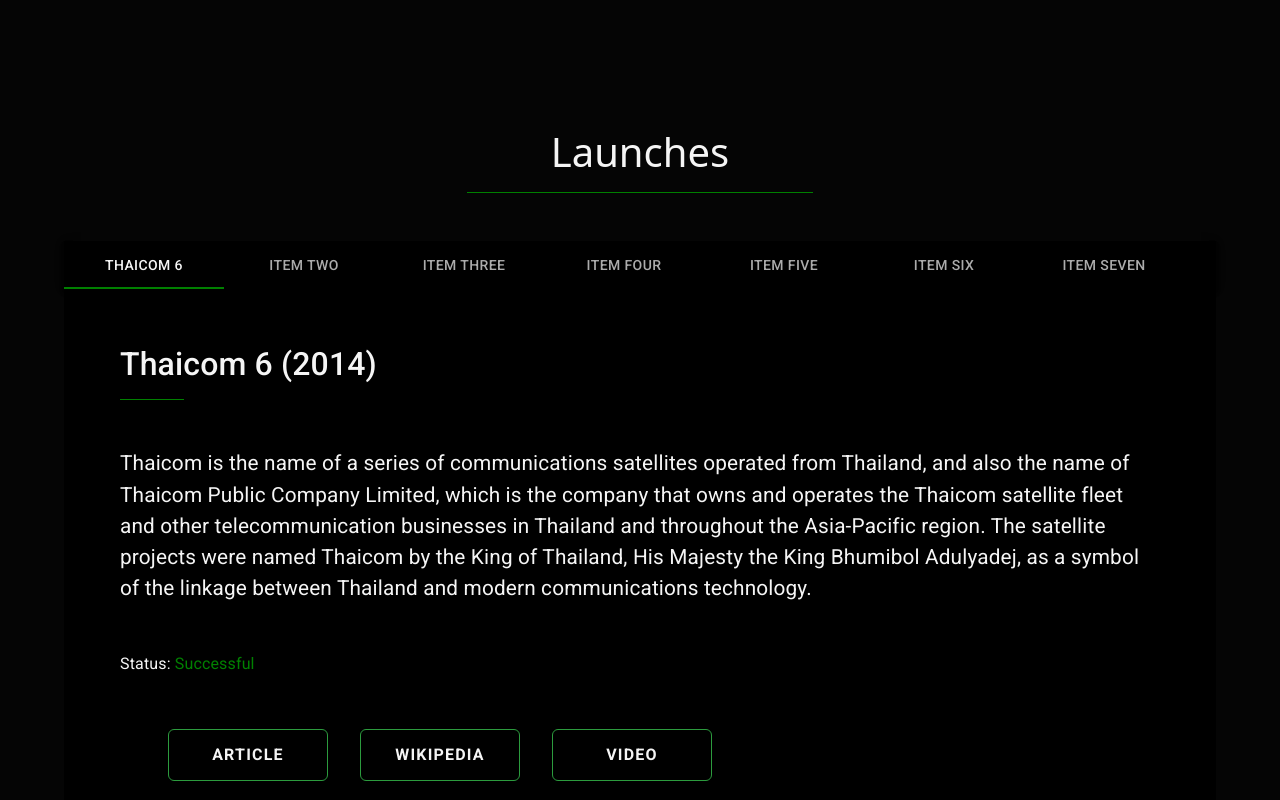
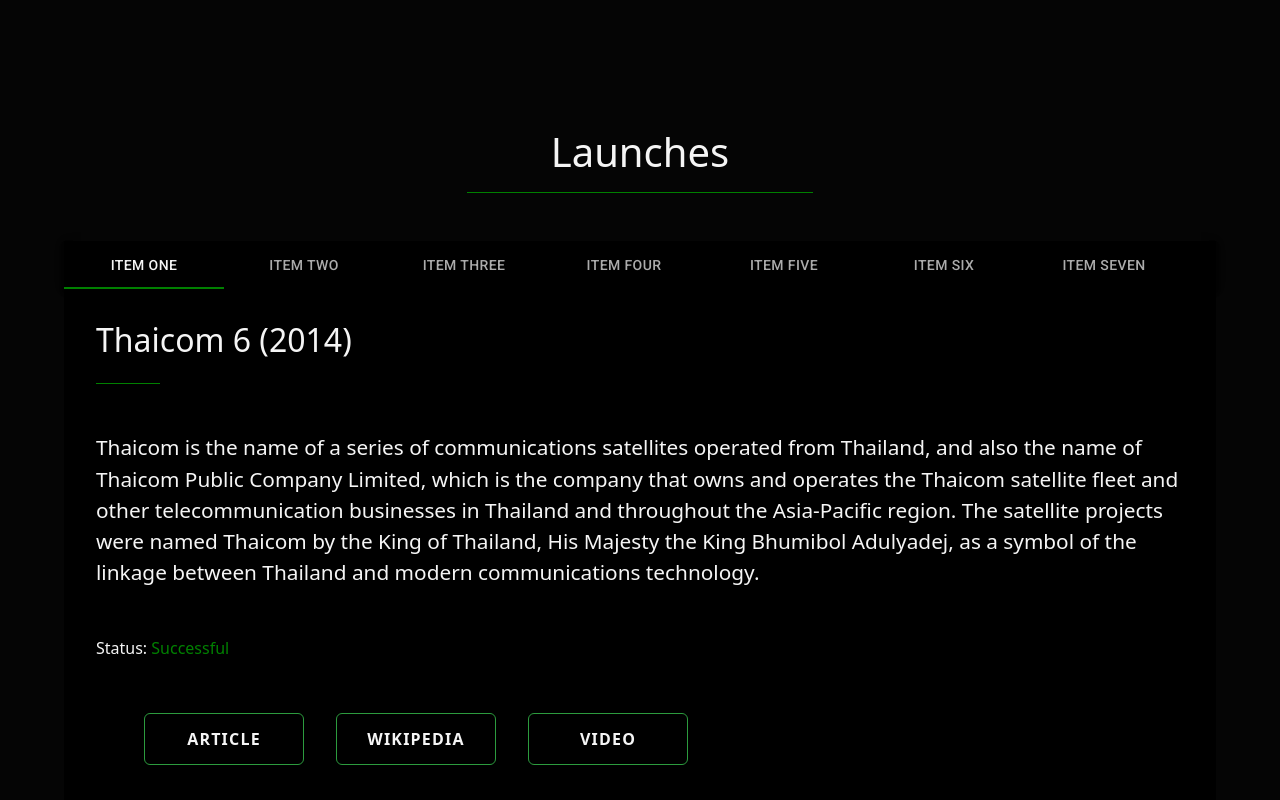
Before and after one commit to OmarMWarraich/spaceapp4, a React (Create React App) app: page / in a window 1280 px wide. Shown: the top 800 px of the page. Built offline with nearby package versions, Linux system fonts and the light colour scheme.

Commit message:
Update Launches.tsx and launches.css

```diff
--- a/src/components/Launches/Launches.tsx
+++ b/src/components/Launches/Launches.tsx
@@ -1,13 +1,83 @@
-import React from "react";
+import React, { useState } from "react";
 import "./launches.css";
-import ScrollableTabsButtonAuto from "./Tabs";
+import { AppBar, Tabs, Tab } from "@material-ui/core";
+
+// Tab Panel for Tabs Data
+const TabPanel = (props: any) => {
+  const { children, value, index } = props;
+
+  return (
+    <div>
+      {value === index && <div className="content-container">{children}</div>}
+    </div>
+  );
+};
+
+// // Tab Panel
 
 const Launches = () => {
+  // State for Tab Value
+  const [value, setValue] = useState(0);
+
+  // Handle Tabs Changing
+  const handleTabs = (event: any, val: number) => {
+      setValue(val);
+  };
+
     return (
-        <div className="missions-container">
-            <h1 className="heading">Launches</h1>
-            <ScrollableTabsButtonAuto />
+      <div className="launches-container">
+        <h1 className="heading">Launches</h1>
+
+        {/* Tabs */}
+        <AppBar position="static" color="default">
+          <Tabs
+            className="tabs-container"
+            value={value}
+            onChange={handleTabs}
+            variant="scrollable"
+            scrollButtons="auto"
+            aria-label="launches"
+          >
+            <Tab className="tab" label="Item One" />
+            <Tab className="tab" label="Item Two" />
+            <Tab className="tab" label="Item Three" />
+            <Tab className="tab" label="Item Four" />
+            <Tab className="tab" label="Item Five" />
+            <Tab className="tab" label="Item Six" />
+            <Tab className="tab" label="Item Seven" />
+          </Tabs>
+        </AppBar>
+        {/* // Tabs */}
+        {/* Tab Panels */}
+    <TabPanel value={value} index={0}>
+        <h2 className="title">Thaicom 6&nbsp;(2014)</h2>
+        <div className="underline"></div>
+        <p className="description">
+                Thaicom is the name of a series of communications satellites operated
+          from Thailand, and also the name of Thaicom Public Company Limited,
+          which is the company that owns and operates the Thaicom satellite
+          fleet and other telecommunication businesses in Thailand and
+          throughout the Asia-Pacific region. The satellite projects were named
+          Thaicom by the King of Thailand, His Majesty the King Bhumibol
+          Adulyadej, as a symbol of the linkage between Thailand and modern
+          communications technology.
+        </p>
+      <div className="status">
+        Status: <span className="success">Successful</span>
+      </div>
+        <div className="social-media-container">
+            <button className="button website">Article</button>
+            <button className="button wikipedia">Wikipedia</button>
+            <button className="button twitter">Video</button>
         </div>
+    </TabPanel>
+            <TabPanel value={value} index={1}>Item Two Details</TabPanel>
+            <TabPanel value={value} index={2}>Item Three Details</TabPanel>
+            <TabPanel value={value} index={3}>Item Four Details</TabPanel>
+            <TabPanel value={value} index={4}>Item Five Details</TabPanel>
+            <TabPanel value={value} index={5}>Item Six Details</TabPanel>
+    <TabPanel value={value} index={6}>Item Seven Details</TabPanel>
+</div>
     );
 };
 
--- a/src/components/Launches/Tabs.tsx
+++ b/src/components/Launches/Tabs.tsx
@@ -119,8 +119,6 @@
     })}
     {/*  */}
 
-
-
     {/* <TabPanel value={value} index={0}}>
       <div className="content-container">
         <h2 className="title">Thaicom 6&nbsp;(2014)</h2>
--- a/src/components/Launches/launches.css
+++ b/src/components/Launches/launches.css
@@ -1,4 +1,4 @@
-.missions-container {
+.launches-container {
     min-height: 70vh;
     width: 100%;
     padding: 4rem;
@@ -38,15 +38,22 @@
     background-color: green !important;
 }
 
+/*
 #scrollable-auto-tabpanel-0 {
     min-height: 60vh !important;
     display: flex !important;
     flex-direction: column !important;
     padding: 2rem;
 }
+*/
 
 .content-container {
     width: 100%;
+    min-height: 60vh !important;
+    display: flex !important;
+    flex-direction: column !important;
+    padding: 2rem;
+    background-color: black;
 }
 
 /* Tab content */
```
Lines whose indentation alone changed are shown as unchanged.
